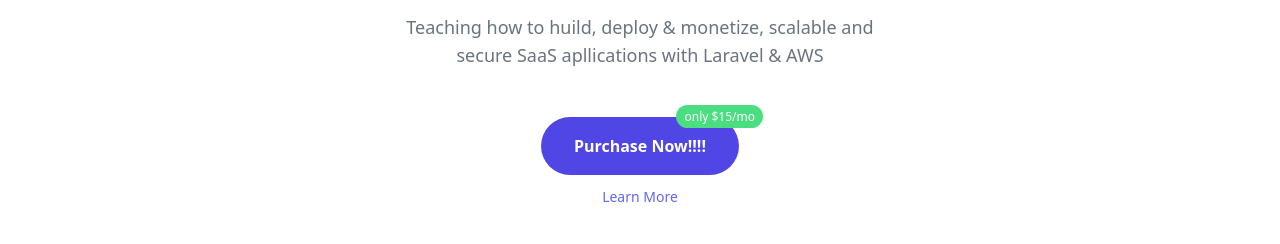
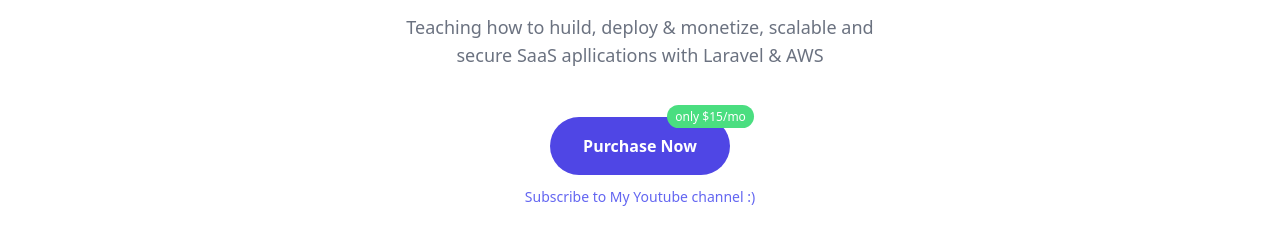
Before and after one commit to saasscaleup/nodejs-ssl-server, a website: page html/index.html in a window 1280 px wide. Shown: the part 412-656 px from the top of the page. Drawn offline with nearby package versions, Linux system fonts and the light colour scheme.

Commit message:
feature/github-action - update html

```diff
--- a/html/index.html
+++ b/html/index.html
@@ -1354,13 +1354,13 @@
                     <span class="relative inline-flex w-full md:w-auto">
                         <a href="#_" type="button"
                             class="inline-flex items-center justify-center w-full px-8 py-4 text-base font-bold leading-6 text-white bg-indigo-600 border border-transparent rounded-full md:w-auto hover:bg-indigo-500 focus:outline-none focus:ring-2 focus:ring-offset-2 focus:ring-indigo-600">
-                            Purchase Now!!!!
+                            Purchase Now
                         </a>
                         <span
                             class="absolute top-0 right-0 px-2 py-1 -mt-3 -mr-6 text-xs font-medium leading-tight text-white bg-green-400 rounded-full">only
                             $15/mo</span>
                     </span>
-                    <a href="#_" class="mt-3 text-sm text-indigo-500">Learn More</a>
+                    <a href="#_" class="mt-3 text-sm text-indigo-500">Subscribe to My Youtube channel :)</a>
                 </div>
             </div>
         </div>
```
